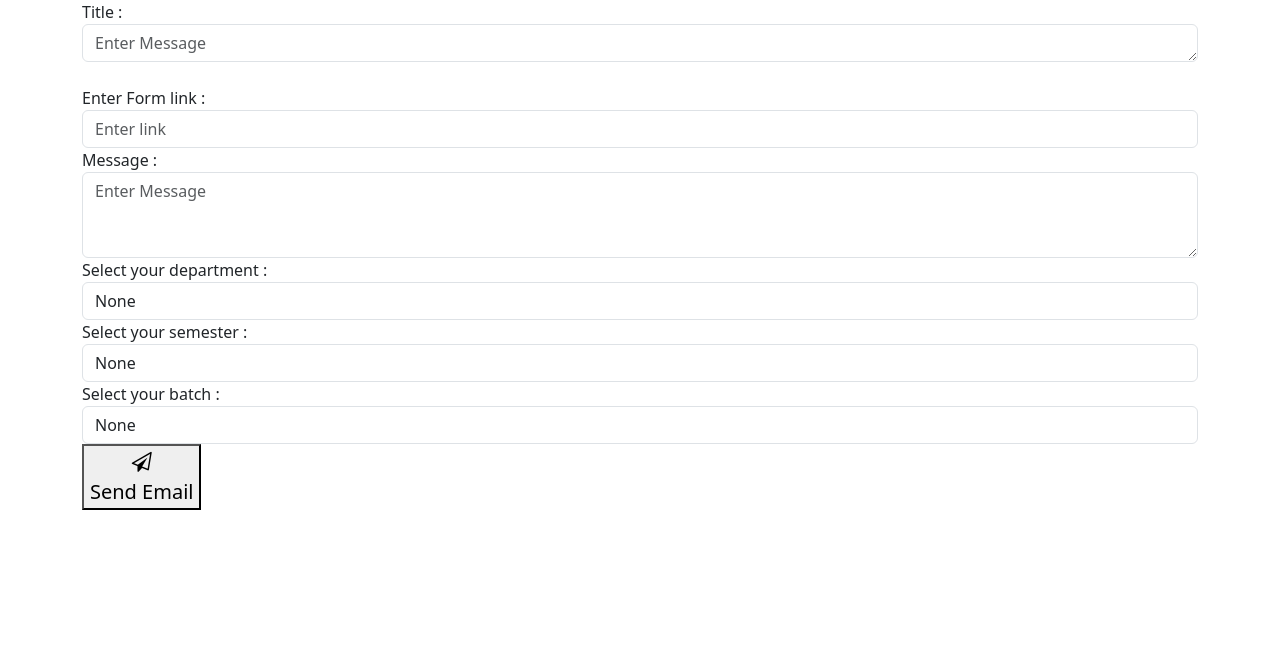
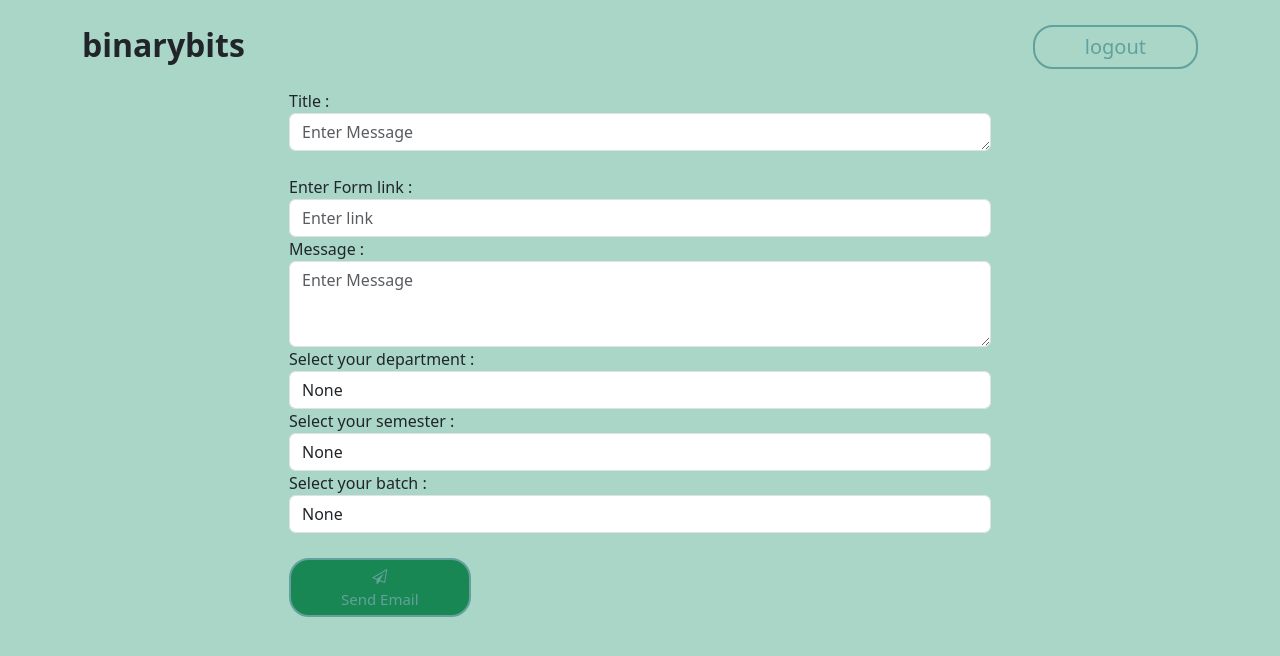
Before and after one commit to Vraj-Shah-912/Binary_Bits, a Flask app: page /sendmail in a window 1280 px wide. Shown: the top 656 px of the page. Run offline with Flask 3, Linux system fonts and the light colour scheme.

Commit message:
half design send mail

```diff
--- a/static/css/st.css
+++ b/static/css/st.css
@@ -42,6 +42,7 @@ font-size: 19px;
 .icon{
     height: 68px;
     border: 2px solid black;
+    /* padding: 20px; */
     width: 153px;
     border-radius: 7px;
     opacity: .7;
--- a/templates/index.html
+++ b/templates/index.html
@@ -24,7 +24,7 @@ index
           <!-- Share the link of Google Docs via Gmail to the students.  -->
         </div>
         <div class="icon mt-3">
-          <a href="/reminder"><img src="static\img\paper-plane-regular (1).svg" alt="" height="30px"><br /><b>Send email</b></a>
+          <a href="/sendmail"><img src="static\img\paper-plane-regular (1).svg" alt="" height="30px"><br /><b>Send email</b></a>
         </div>
 
       </div>
@@ -35,7 +35,7 @@ index
           Remind the students who haven't submitted the form yet and take follow-up.
         </div>
 <div class="icon">
-        <a href="/reminder"><img src="/static/img/bell-regular.svg" alt="" height="30px" ><br /><b>Send Reminder</b> </a>
+        <a href="/reminder"><img src="/static/img/bell-regular.svg" alt="" height="30px" ><b>Send Reminder</b> </a>
       </div>
       </div>
     </div>
--- a/templates/sendmail.html
+++ b/templates/sendmail.html
@@ -3,10 +3,15 @@
     sendmail
 {% endblock title %}
 {% block style %}
-    {{super()}}
-    <link rel="stylesheet" href="">
-{% endblock style %}
+{{ super() }}
+<link rel="stylesheet" href="{{ url_for('static', filename='css/st.css') }}" />
+{% endblock %}
 {% block body %}
+<div class="container d-flex justify-content-between align-items-center">
+    <div><span class="fs-2"><b>binarybits</b></span></div>
+    <button class="btn">logout</button>
+  </div>
+  <div class="container" style="width:750px;">
     <form action="/sendmail" method="POST">
   <div class="container">
     <div class="form-group">
@@ -64,9 +69,10 @@
       <small class="invalid-feedback is-invalid">Please select batch</small>
     </div>
 
-    <div class="sendBtn">
-      <button type="submit" style="font-size:20px" name="submit" id="sendBtn"><i class="fa fa-send-o"></i><br>
+
+      <button type="submit" style="font-size:15px" name="submit" id="sendBtn" class="btn btn-success"><i class="fa fa-send-o"></i><br>
         Send Email</button>
-    </div>
+
   </form>
+</div>
 {% endblock body %}
--- a/templates/sendreminder.html
+++ b/templates/sendreminder.html
@@ -7,6 +7,10 @@
     <link rel="stylesheet" href="">
 {% endblock style %}
 {% block body %}
+<div class="container d-flex justify-content-between align-items-center">
+  <div><span class="fs-2"><b>binarybits</b></span></div>
+  <button class="btn">logout</button>
+</div>
     <form action="/sendreminder" method="POST">
   <div class="container">
 
```
